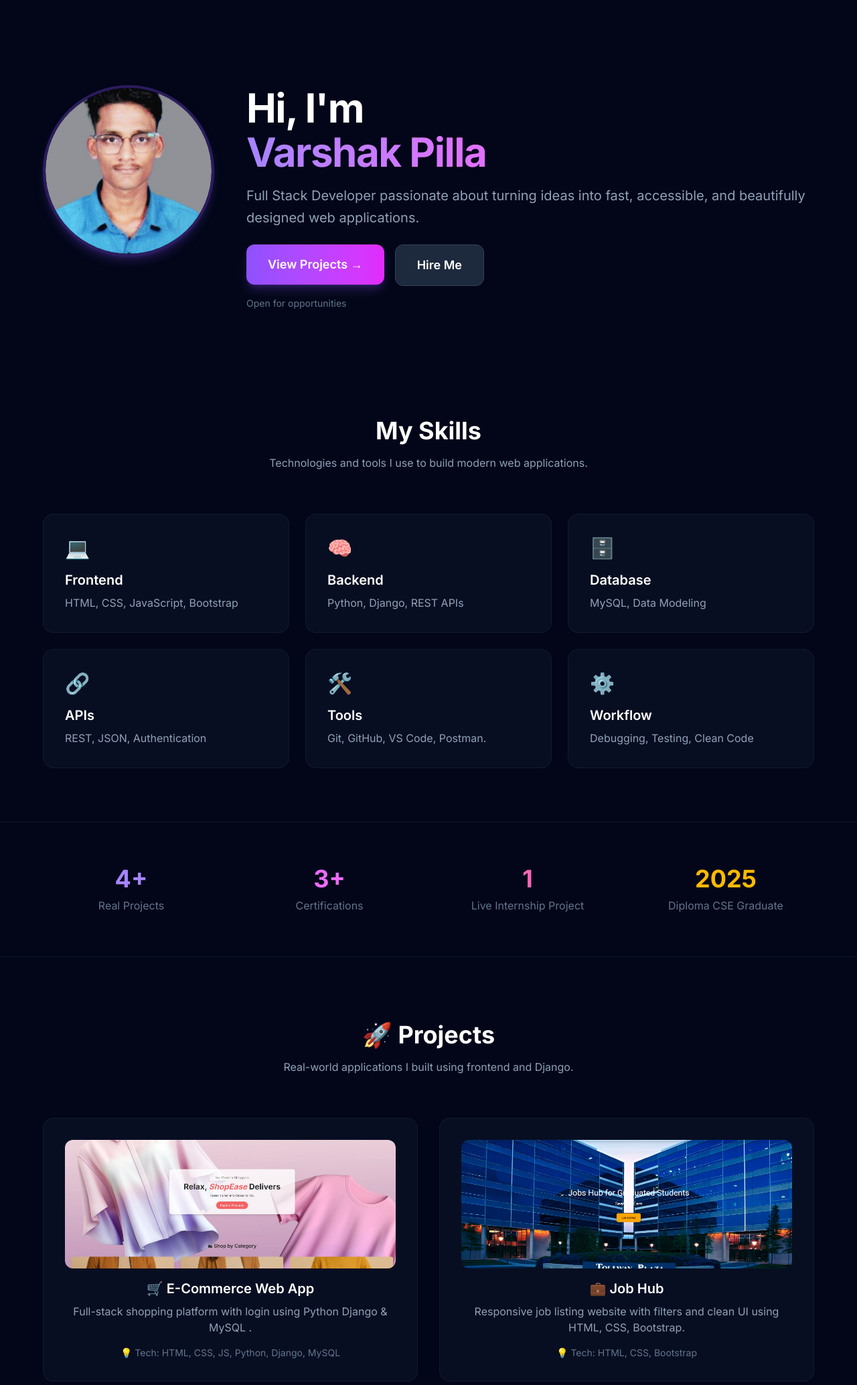
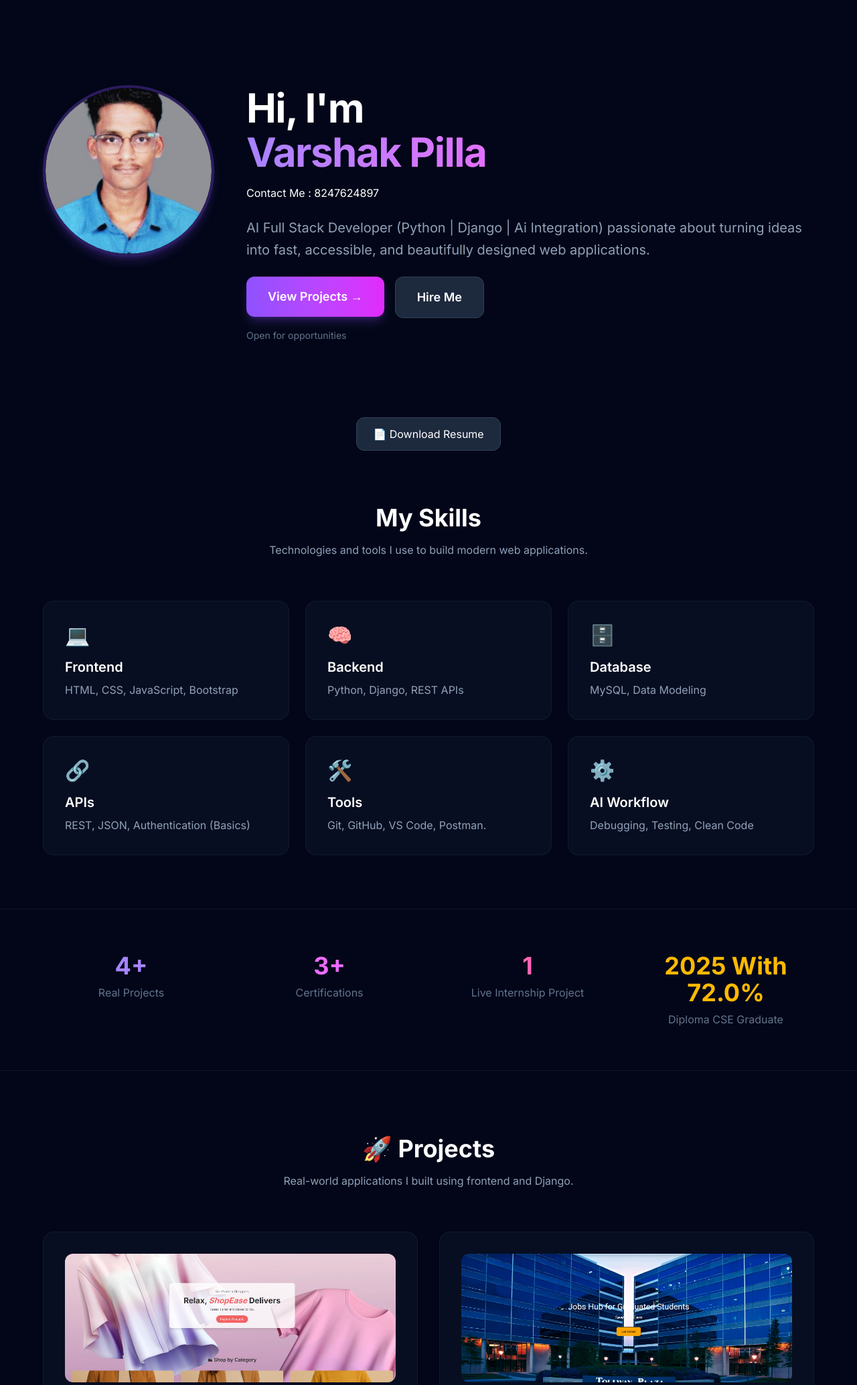
Before and after one commit to Saivarshak/Portfolio, a Django app: page / in a window 1280 px wide. Shown: the top 2068 px of the page at 67% size. Run offline with Django 4.2, Linux system fonts and the light colour scheme.

Commit message:
updated percentage

```diff
--- a/portfolio_app/templates/index.html
+++ b/portfolio_app/templates/index.html
@@ -1,4 +1,3 @@
-{% load static %}
 
 <!DOCTYPE html>
 <html lang="en">
@@ -10,14 +9,8 @@
     <link rel="preconnect" href="https://fonts.googleapis.com">
     <link rel="preconnect" href="https://fonts.gstatic.com" crossorigin>
     <link href="https://fonts.googleapis.com/css2?family=Inter:wght@400;500;600;700&display=swap" rel="stylesheet">
-    <style>
-      * { font-family: 'Inter', system-ui, sans-serif; }
-      @keyframes float {
-        0%, 100% { transform: translateY(0); }
-        50% { transform: translateY(-10px); }
-      }
-      .animate-float { animation: float 6s ease-in-out infinite; }
-    </style>
+    <link rel="stylesheet" href="style.css">
+
   </head>
   <body class="min-h-screen bg-slate-950 text-white antialiased">
     <!-- Profile Image -->
@@ -28,7 +21,7 @@
     <!-- Profile Image -->
     <div class="flex-shrink-0 w-64 h-64 rounded-full overflow-hidden border-4 border-violet-500/30 shadow-lg shadow-violet-500/20 animate-float">
       <img
-        src="{% static 'images/profile.jpg' %}"
+        src="profile.jpg"
         alt="Profile Image"
         class="w-full h-full object-cover rounded-full"
       >
@@ -42,8 +35,10 @@
           Varshak Pilla
         </span>
       </h1>
+      <p>Contact Me : 8247624897</p>
+      <br>
       <p class="text-lg md:text-xl text-slate-400 mb-6 leading-relaxed">
-        Full Stack Developer passionate about turning ideas into fast, accessible, and beautifully designed web applications.
+        AI Full Stack Developer (Python | Django | Ai Integration) passionate about turning ideas into fast, accessible, and beautifully designed web applications.
       </p>
       <div class="flex flex-col sm:flex-row items-center md:items-start gap-4 mb-4">
         <a href="#projects" class="px-8 py-4 bg-gradient-to-r from-violet-500 to-fuchsia-500 rounded-xl font-semibold text-lg hover:opacity-90 transition-opacity shadow-lg shadow-violet-500/25">
@@ -58,7 +53,12 @@
 
   </div>
 </section>
-
+<div class="flex justify-center mt-8">
+  <a href="Varshak_Pilla_Resume.pdf" download
+     class="inline-block px-6 py-3 bg-slate-800 border border-slate-700 rounded-xl hover:bg-slate-700">
+    📄 Download Resume
+  </a>
+</div>
 
   <!-- Skills Section -->
 <section id="skills" class="py-20 px-6">
@@ -103,7 +103,7 @@
       <div class="text-violet-400 text-3xl mb-4">🔗</div>
       <h3 class="text-xl font-semibold mb-2">APIs</h3>
       <p class="text-slate-400">
-        REST, JSON, Authentication
+        REST, JSON, Authentication (Basics)
       </p>
     </div>
 
@@ -119,7 +119,7 @@
     <!-- Workflow -->
     <div class="p-8 rounded-2xl bg-slate-900/50 border border-slate-800/50 hover:border-pink-500/30 transition-all">
       <div class="text-pink-400 text-3xl mb-4">⚙️</div>
-      <h3 class="text-xl font-semibold mb-2">Workflow</h3>
+      <h3 class="text-xl font-semibold mb-2">AI Workflow</h3>
       <p class="text-slate-400">
         Debugging, Testing, Clean Code
       </p>
@@ -151,7 +151,7 @@
       </div>
 
       <div>
-        <p class="text-4xl font-bold text-amber-400 mb-2">2025</p>
+        <p class="text-4xl font-bold text-amber-400 mb-2">2025 With 72.0%</p>
         <p class="text-slate-500">Diploma CSE Graduate</p>
       </div>
 
@@ -172,16 +172,16 @@
   <div class="grid md:grid-cols-2 gap-8 max-w-6xl mx-auto">
 
     <div class="p-8 rounded-2xl bg-slate-900/50 border border-slate-800/50 flex flex-col items-center">
-      <img src="{% static 'images/ecommerce.png' %}" alt="E-Commerce Web App" class="mb-4 w-full h-48 object-cover rounded-xl">
+      <img src="ecommerce.png" alt="E-Commerce Web App" class="mb-4 w-full h-48 object-cover rounded-xl">
       <h3 class="text-xl font-semibold mb-2">🛒 E-Commerce Web App</h3>
       <p class="text-slate-400 mb-4 text-center">
-        Full-stack shopping platform with login using Python Django & MySQL .
+        Full-stack shopping platform with login, using Django & MySQL.
       </p>
       <p class="text-sm text-slate-500">💡 Tech: HTML, CSS, JS, Python, Django, MySQL</p>
     </div>
 
     <div class="p-8 rounded-2xl bg-slate-900/50 border border-slate-800/50 flex flex-col items-center">
-      <img src="{% static 'images/jobhub.png' %}" alt="Job Hub" class="mb-4 w-full h-48 object-cover rounded-xl">
+      <img src="jobhub.png" alt="Job Hub" class="mb-4 w-full h-48 object-cover rounded-xl">
       <h3 class="text-xl font-semibold mb-2">💼 Job Hub</h3>
       <p class="text-slate-400 mb-4 text-center">
         Responsive job listing website with filters and clean UI using HTML, CSS, Bootstrap.
@@ -190,7 +190,7 @@
     </div>
 
     <div class="p-8 rounded-2xl bg-slate-900/50 border border-slate-800/50 flex flex-col items-center">
-      <img src="{% static 'images/gaming.png' %}" alt="Online Gaming Platform" class="mb-4 w-full h-48 object-cover rounded-xl">
+      <img src="gaming.png" alt="Online Gaming Platform" class="mb-4 w-full h-48 object-cover rounded-xl">
       <h3 class="text-xl font-semibold mb-2">🎮 Online Gaming Platform</h3>
       <p class="text-slate-400 mb-4 text-center">
         Mobile-friendly gaming site with interactive UI as part of frontend certification.
@@ -199,12 +199,12 @@
     </div>
 
     <div class="p-8 rounded-2xl bg-slate-900/50 border border-slate-800/50 flex flex-col items-center">
-      <img src="{% static 'images/resumebuilder.png' %}" alt="Resume Builder" class="mb-4 w-full h-48 object-cover rounded-xl">
+      <img src="resumebuilder.png" alt="Resume Builder" class="mb-4 w-full h-48 object-cover rounded-xl">
       <h3 class="text-xl font-semibold mb-2">📄 Resume Builder</h3>
       <p class="text-slate-400 mb-4 text-center">
-        Django app to create, edit, and download resumes dynamically.
+        Django app to create, edit, and download resumes.
       </p>
-      <p class="text-sm text-slate-500">💡 Tech: Html ,Css ,js ,Python , Django</p>
+      <p class="text-sm text-slate-500">💡 Tech: Html, Css ,Js Python, Django</p>
     </div>
 
   </div>
@@ -222,7 +222,6 @@
 
     <div class="p-6 rounded-2xl bg-slate-900/50 border border-slate-800/50 hover:border-violet-500/30 transition-all">
       <h3 class="text-lg font-semibold mb-2">🎓 Python Programming Foundation</h3>
-      <p class="text-slate-400">February 2025</p>
     </div>
 
     <div class="p-6 rounded-2xl bg-slate-900/50 border border-slate-800/50 hover:border-fuchsia-500/30 transition-all">
@@ -256,7 +255,7 @@
     <div class="p-8 rounded-2xl bg-slate-900/50 border border-slate-800/50 hover:border-violet-500/30 transition-all">
       <h3 class="text-xl font-semibold mb-2">🎓 Diploma in Computer Science Engineering</h3>
       <p class="text-slate-300 mb-1">Kakinada Institute of Engineering & Technology</p>
-      <p class="text-slate-500">2022 – 2025 | 68.40%</p>
+      <p class="text-slate-500">2022 – 2025 | 72.0%</p>
     </div>
 
     <!-- Experience Box -->
```
Also changed, not shown: 1 other file.
